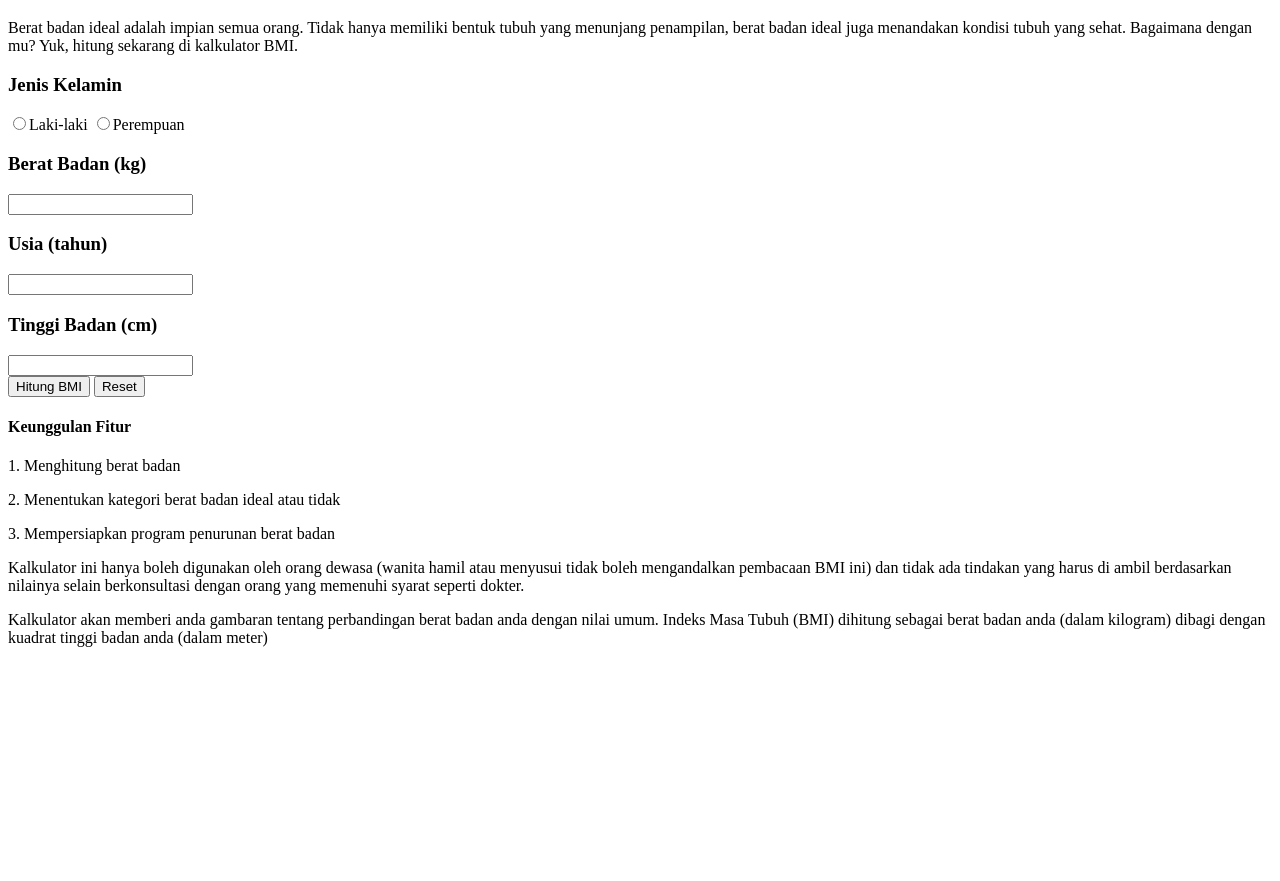
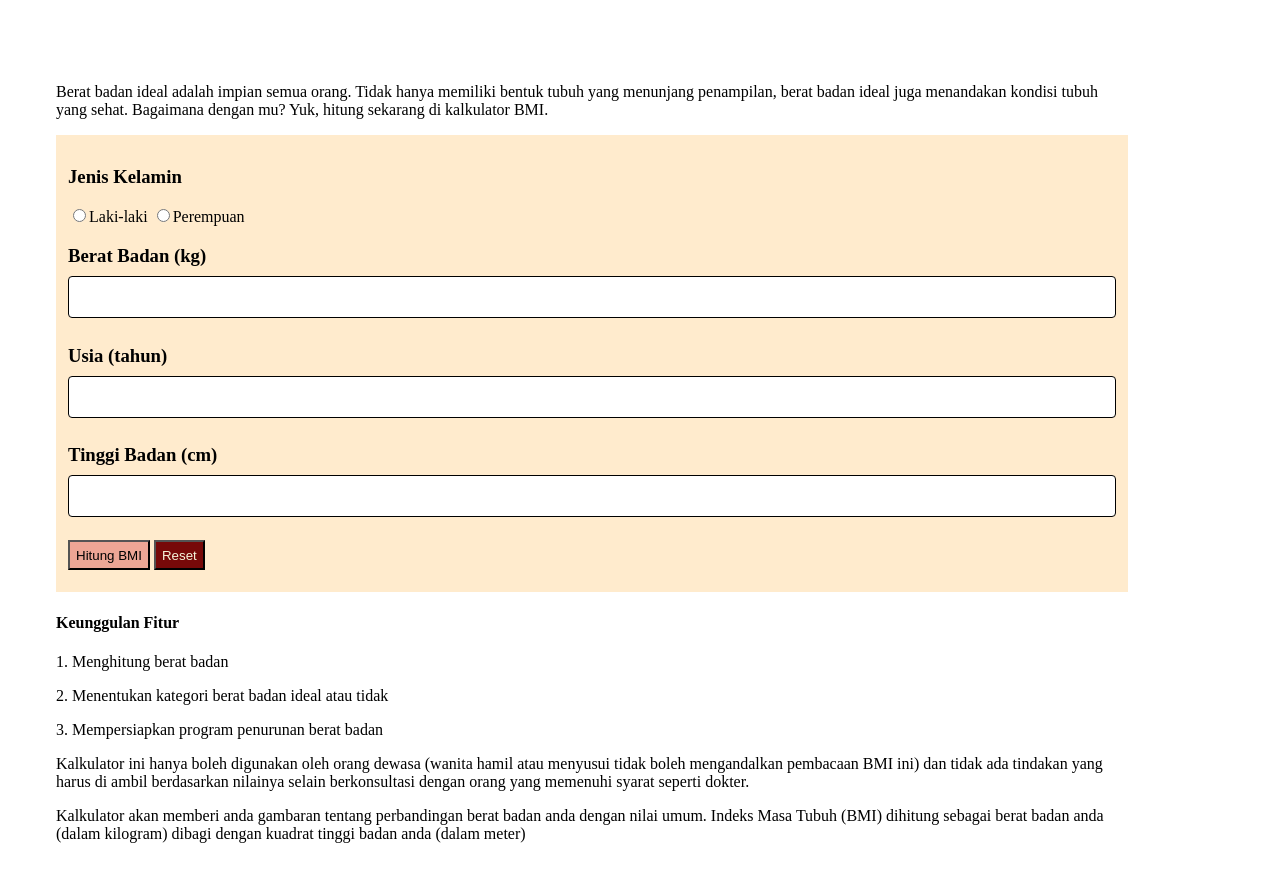
Before and after one commit to revou-fundamental-course/5-aug-24-laviessa, a plain HTML site: page index.html in a window 1280 px wide. Shown: the part 61-942 px from the top of the page. Before the commit the page ends 800 px from the top, so only its background shows below. Drawn offline with Linux system fonts and the light colour scheme.

Commit message:
up kiri lagi

```diff
--- a/css/style.css
+++ b/css/style.css
@@ -1 +1,46 @@
 /* ini css*/
+
+main {
+    display: flex;
+}
+
+form {
+    padding: 12px;
+    background-color: blanchedalmond;
+}
+
+aside {
+    padding: 48px;
+}
+
+.form-data {
+    margin-bottom: 1px;
+}
+
+.form-button {
+    margin-top: 15px;
+    margin-bottom: 10px;
+}
+
+.button.hitung {
+height: 30px;
+background-color: #eda695;
+}
+
+.button.reset {
+    height: 30px;
+    background-color: #770909;
+    color: beige;
+    }
+
+input[type=number] {
+    width: 100%;
+    padding: 12px 20px;
+    margin: 8px 0;
+    display: inline-block;
+    border: 1px solid;
+    border-radius: 4px;
+    box-sizing: border-box;
+    font-family: monospace;
+    font-size: 14px;
+}
--- a/index.html
+++ b/index.html
@@ -13,6 +13,7 @@
     </header>
 
     <main>
+        <aside>
              <article>
                 <p>Berat badan ideal adalah impian semua orang. Tidak hanya memiliki bentuk tubuh yang menunjang
                  penampilan, berat badan ideal juga menandakan kondisi tubuh yang sehat. Bagaimana dengan mu?
@@ -27,23 +28,23 @@
                 </div>
 
                 <div>
-                <h3>Berat Badan (kg)</h3>
+                    <h3 class="form-data" >Berat Badan (kg)</h3>
                     <input type="number">
                  </div>
 
                  <div>
-                <h3>Usia (tahun)</h3>
+                    <h3 class="form-data" >Usia (tahun)</h3>
                     <input type="number">
                  </div>
 
                 <div>
-                <h3>Tinggi Badan (cm)</h3>
+                    <h3 class="form-data">Tinggi Badan (cm)</h3>
                     <input type="number">
                 </div>
 
-            <div>
-                <button>Hitung BMI</button>
-                <button>Reset</button>
+                <div class="form-button">
+                    <button class="button hitung" >Hitung BMI</button>
+                    <button class="button reset" >Reset</button>
                 </div>
             </form>
 
@@ -61,6 +62,7 @@
                 Indeks Masa Tubuh (BMI) dihitung sebagai berat badan anda (dalam kilogram) dibagi dengan kuadrat
                 tinggi badan anda (dalam meter)</p>
             </article>
+        </aside>
 
         <aside>
             <section></section>
```
Lines whose indentation alone changed are shown as unchanged.
